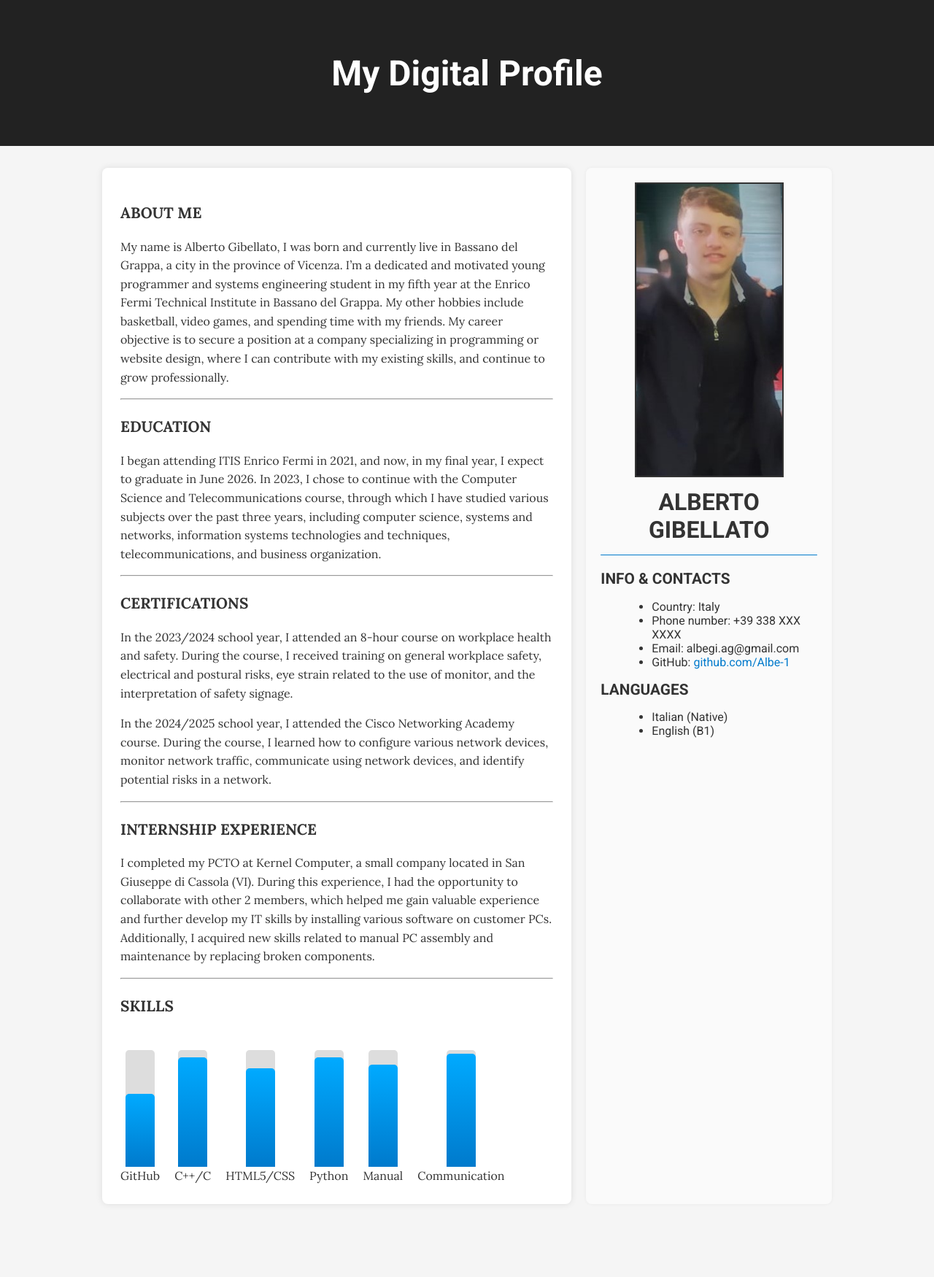
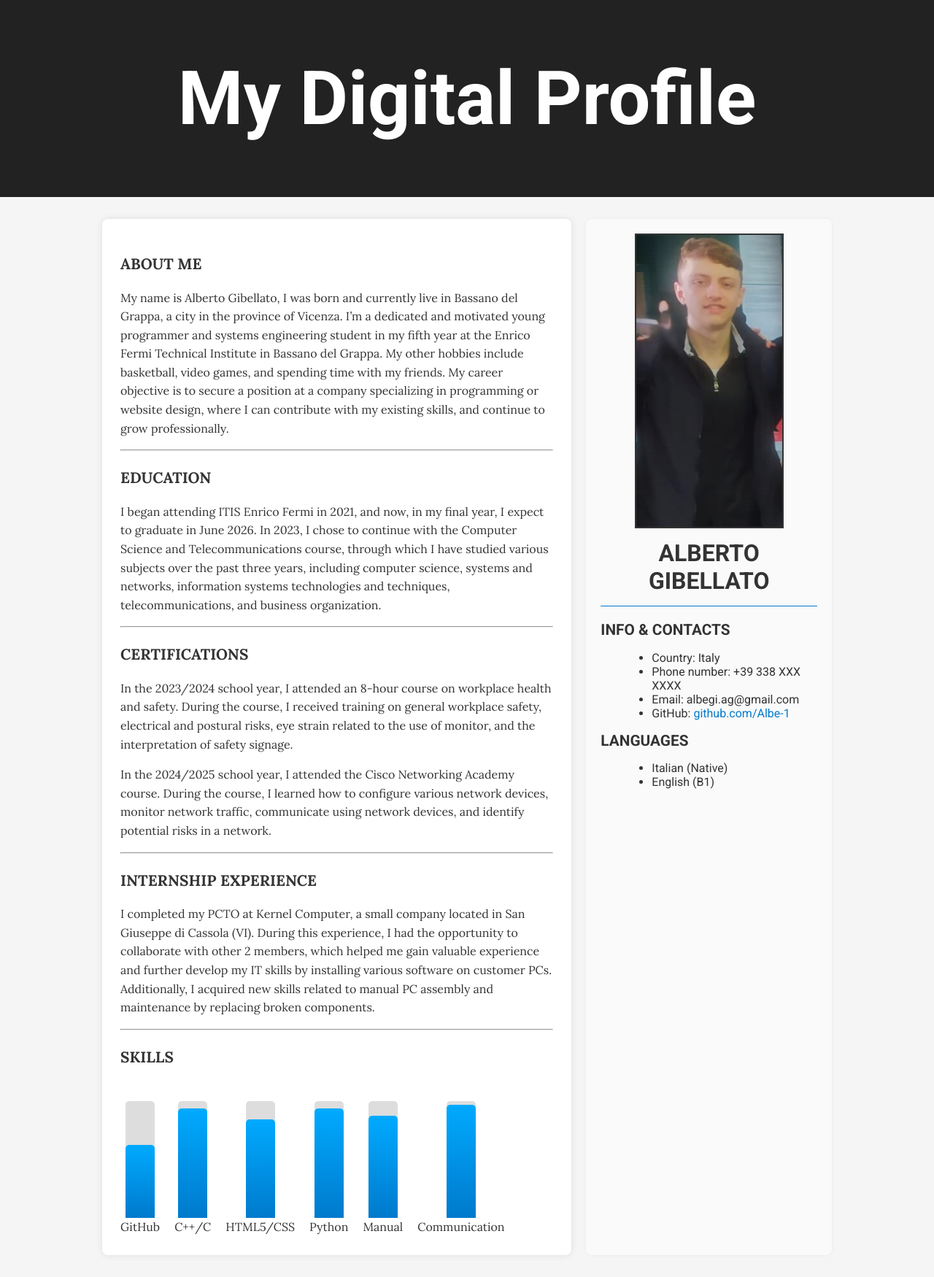
Before and after one commit to Albe-1/GibellatoDigitalProfile.github.io, a Jekyll site: the page built from index.md, in a window 1280 px wide. Shown: the whole page at 73% size. Built offline with Jekyll 4.4.1, drawn with Linux system fonts in a browser that asks for light colours; before the commit the page ends 1680 px from its top, so only the background shows below that.

Commit message:
Update default.html

```diff
--- a/_layouts/default.html
+++ b/_layouts/default.html
@@ -18,7 +18,7 @@
     header {
       background: #222;
       color: white;
-      height: 200px;
+      height: 30vh;
       display: flex;
       flex-direction: column;
       justify-content: center;
@@ -28,7 +28,7 @@
     }
     header h1 {
       margin: 0;
-      font-size: 3em;
+      font-size: 8vw;
     }
     main {
       display: flex;
```
